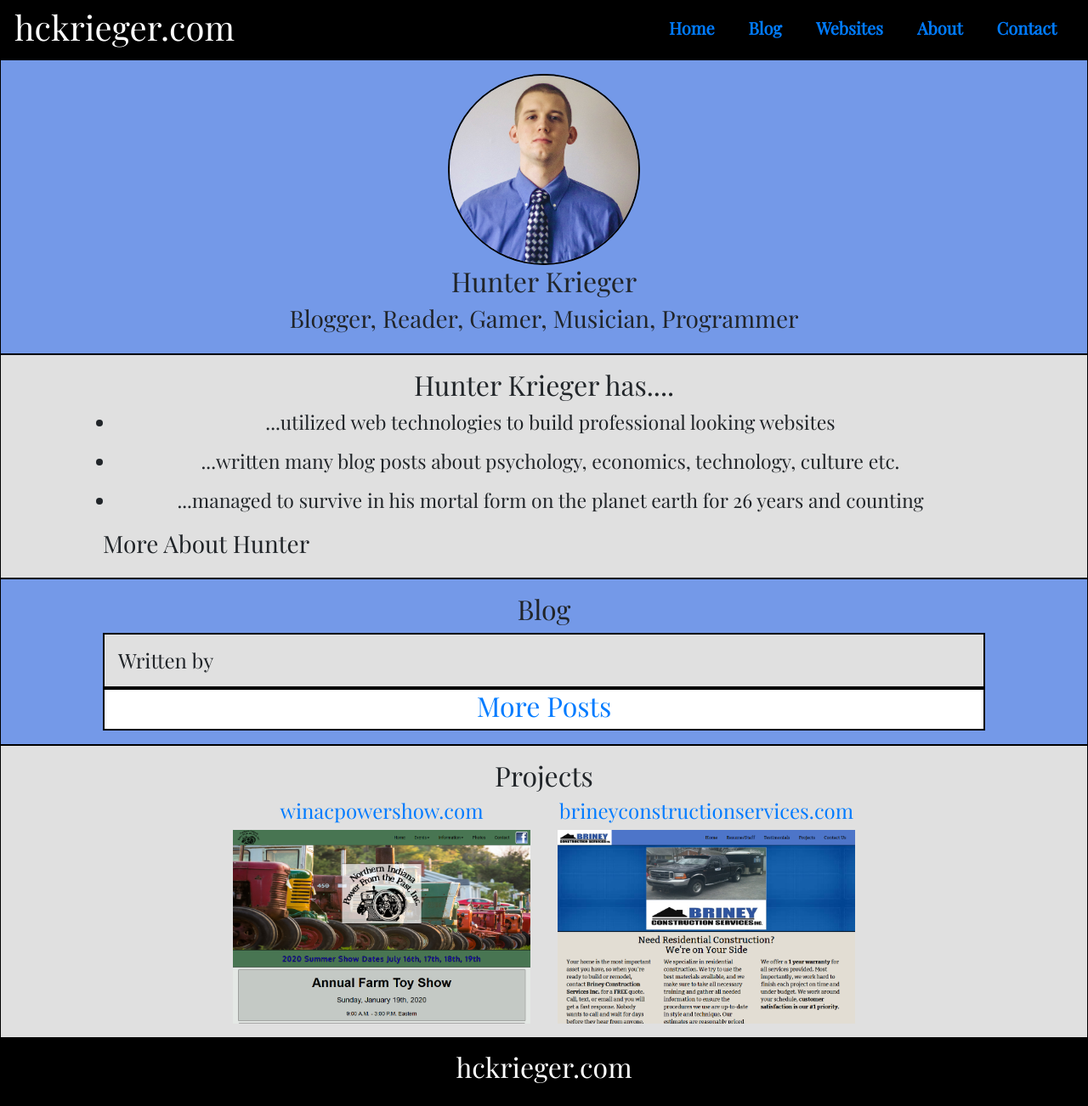
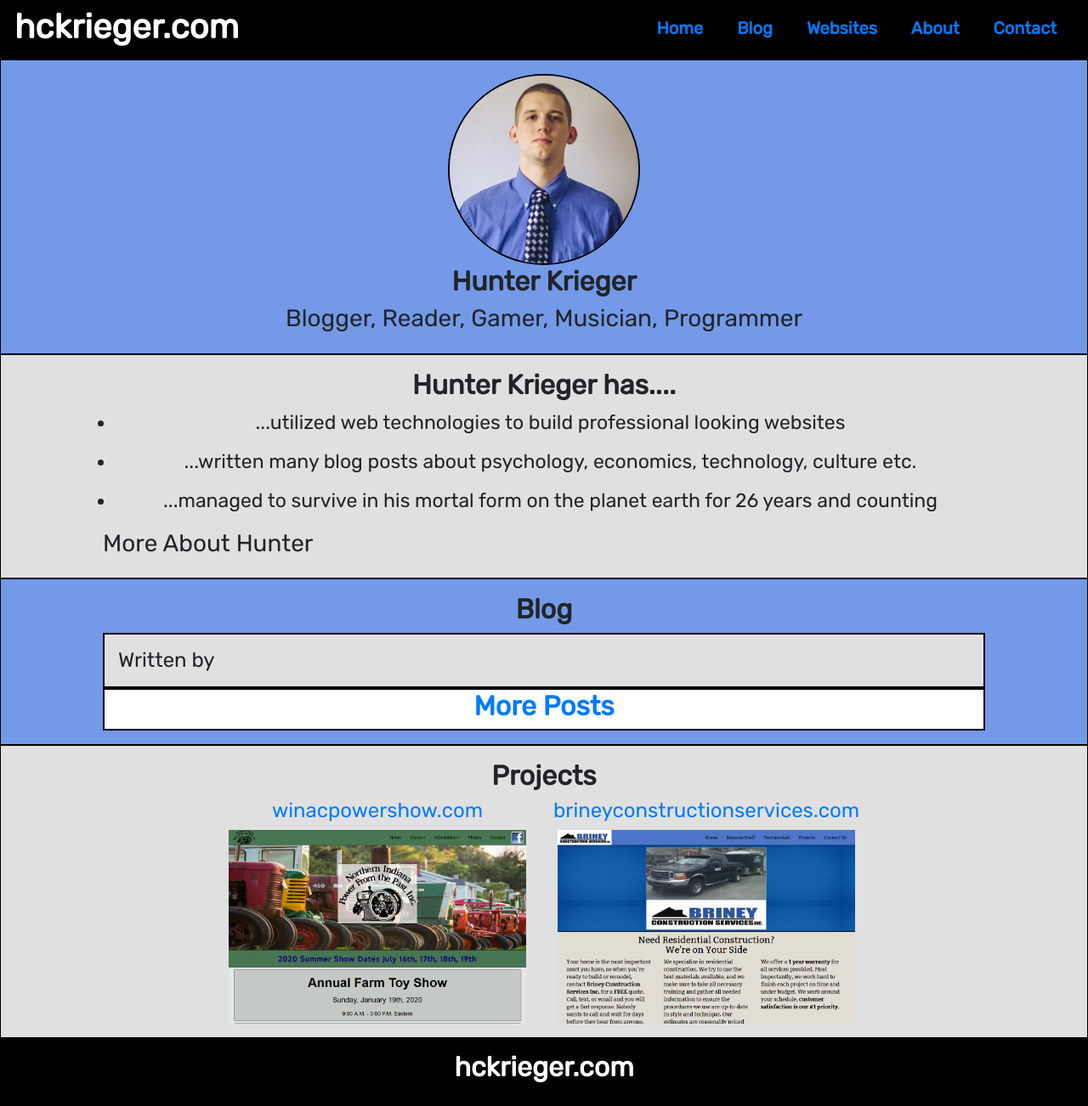
Before and after one commit to hckscripter6/hckrieger, a Django app: page / in a window 1280 px wide. Shown: the whole page at 85% size. Run offline with Django 3.2, Linux system fonts and the light colour scheme; data that the repository does not hold is empty; some libraries are stand-ins or nearby versions.

Commit message:
change font to Rubik

```diff
--- a/hckrieger/static/hckrieger/stylesheet.css
+++ b/hckrieger/static/hckrieger/stylesheet.css
@@ -7,7 +7,7 @@
 html,
 body {
     width: 100%;
-    font-family: 'Playfair Display', serif;
+    font-family: 'Rubik', sans-serif;
 }
 
 body {
@@ -23,6 +23,10 @@ body {
           [content] 100%;
     border: 1px solid black;
 
+}
+
+h1, h2 {
+    font-weight: bold;
 }
 
 #jumbotron,
@@ -173,9 +177,7 @@ article {
 
 
 
-article p {
-    font-size: 1.15em;
-}
+
 
 article ul li,
 #about ul li {
--- a/hckrieger/templates/hckrieger/head.html
+++ b/hckrieger/templates/hckrieger/head.html
@@ -8,6 +8,8 @@
     <link rel="stylesheet" href="https://stackpath.bootstrapcdn.com/bootstrap/4.4.1/css/bootstrap.min.css" integrity="sha384-Vkoo8x4CGsO3+Hhxv8T/Q5PaXtkKtu6ug5TOeNV6gBiFeWPGFN9MuhOf23Q9Ifjh" crossorigin="anonymous">
 
     <link href="https://fonts.googleapis.com/css?family=Playfair+Display&display=swap" rel="stylesheet">
+    <link href="https://fonts.googleapis.com/css2?family=Rubik" rel="stylesheet">
+
 
     <link rel="stylesheet" type="text/css" href="{% static 'hckrieger/stylesheet.css' %}">
 
```
